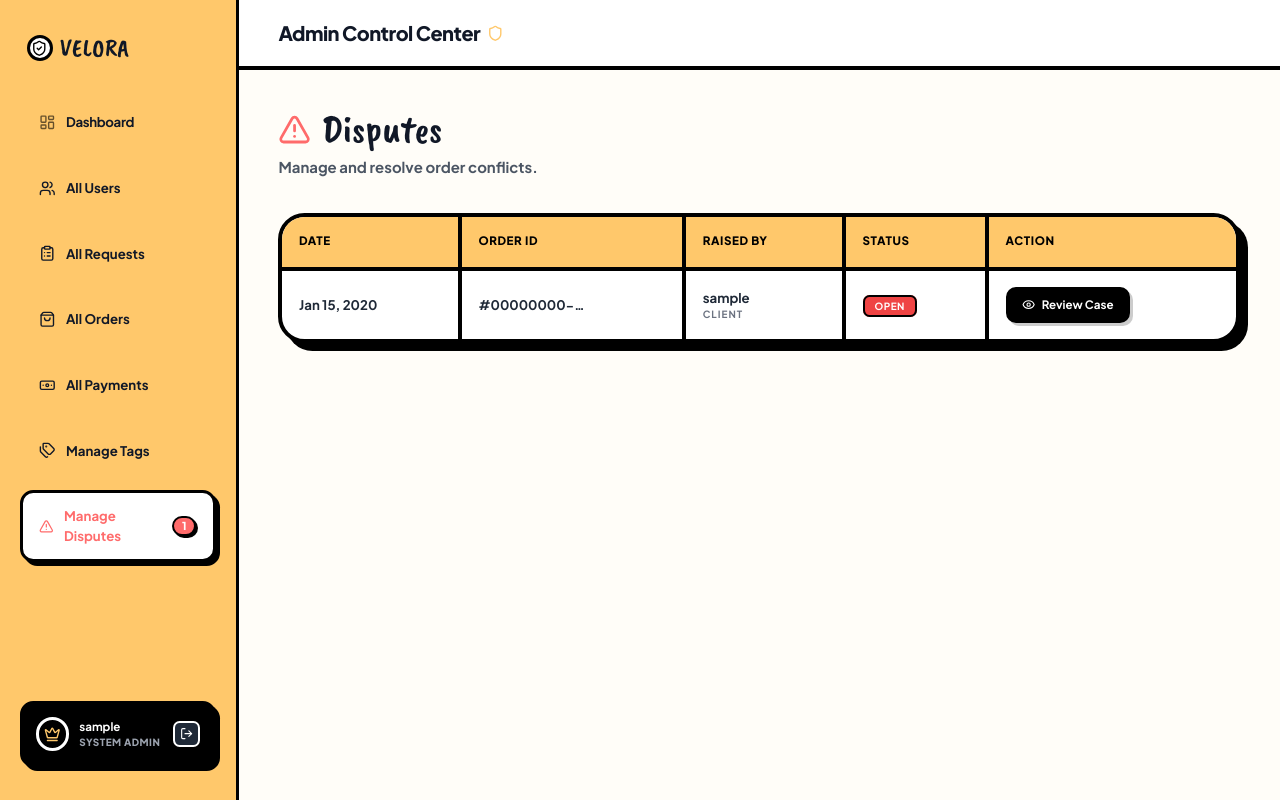
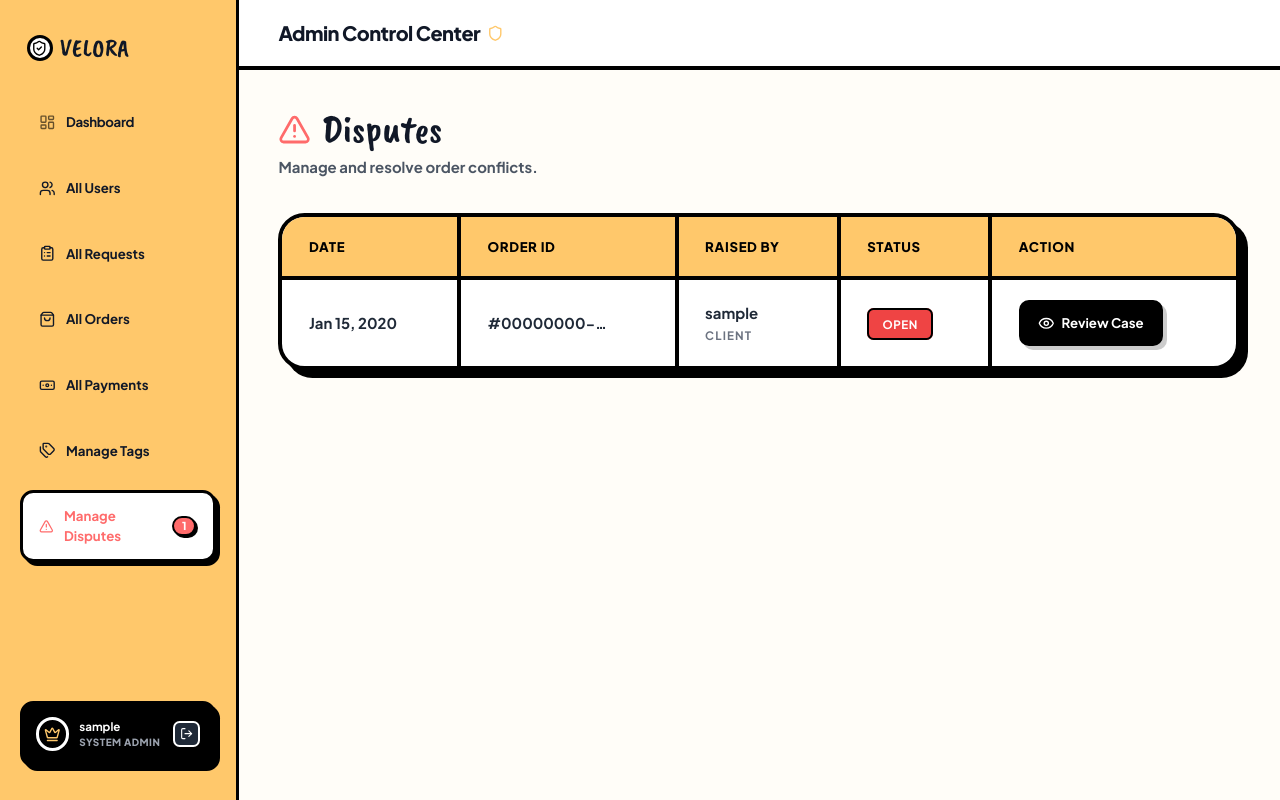
Before and after one commit to AmalSKumar0/Velora-, a Django app: page /users/admin/disputes/ in a window 1280 px wide. Run offline with Django 5.2, Linux system fonts and the light colour scheme; a user stored in the database is signed in; tables that the repository leaves empty hold one stand-in row (values such as "Sample post"); some libraries are stand-ins or nearby versions.

Commit message:
update: updated style in admin dispute page

```diff
--- a/templates/admin/disputes.html
+++ b/templates/admin/disputes.html
@@ -2,7 +2,7 @@
 {% load static %}
 
 {% block content %}
-<div class="p-6 lg:p-12 max-w-7xl mx-auto space-y-10">
+<div class="p-6 lg:p-12 max-w-[100rem] mx-auto space-y-10">
 
   <div class="flex flex-col md:flex-row justify-between items-start md:items-center gap-4">
     <div>
@@ -18,40 +18,40 @@
       <table class="w-full text-left border-collapse">
         <thead>
           <tr class="bg-[#ffc86b] border-b-[4px] border-black text-black">
-            <th class="p-5 font-black uppercase tracking-wider text-sm border-r-[4px] border-black">Date</th>
-            <th class="p-5 font-black uppercase tracking-wider text-sm border-r-[4px] border-black">Order ID</th>
-            <th class="p-5 font-black uppercase tracking-wider text-sm border-r-[4px] border-black">Raised By</th>
-            <th class="p-5 font-black uppercase tracking-wider text-sm border-r-[4px] border-black">Status</th>
-            <th class="p-5 font-black uppercase tracking-wider text-sm">Action</th>
+            <th class="py-6 px-8 font-black uppercase tracking-wider text-base border-r-[4px] border-black">Date</th>
+            <th class="py-6 px-8 font-black uppercase tracking-wider text-base border-r-[4px] border-black">Order ID</th>
+            <th class="py-6 px-8 font-black uppercase tracking-wider text-base border-r-[4px] border-black">Raised By</th>
+            <th class="py-6 px-8 font-black uppercase tracking-wider text-base border-r-[4px] border-black">Status</th>
+            <th class="py-6 px-8 font-black uppercase tracking-wider text-base">Action</th>
           </tr>
         </thead>
         <tbody class="font-medium text-gray-800 divide-y-[4px] divide-black">
           {% for dispute in disputes %}
             <tr class="hover:bg-[#fffdf8] transition-colors">
-              <td class="p-5 border-r-[4px] border-black font-bold">{{ dispute.created_at|date:"M d, Y" }}</td>
-              <td class="p-5 border-r-[4px] border-black font-bold">#{{ dispute.order.id|truncatechars:10 }}</td>
-              <td class="p-5 border-r-[4px] border-black font-bold">
+              <td class="py-6 px-8 border-r-[4px] border-black font-bold text-lg">{{ dispute.created_at|date:"M d, Y" }}</td>
+              <td class="py-6 px-8 border-r-[4px] border-black font-bold text-lg">#{{ dispute.order.id|truncatechars:10 }}</td>
+              <td class="py-6 px-8 border-r-[4px] border-black font-bold text-lg">
                   {{ dispute.raised_by.username }}
-                  <span class="text-xs text-gray-500 uppercase tracking-widest block">{{ dispute.raised_by.role }}</span>
+                  <span class="text-sm text-gray-500 uppercase tracking-widest block mt-1">{{ dispute.raised_by.role }}</span>
               </td>
-              <td class="p-5 border-r-[4px] border-black font-bold">
+              <td class="py-6 px-8 border-r-[4px] border-black font-bold text-lg">
                 {% if dispute.status == 'open' %}
-                  <span class="bg-red-500 text-white border-[2px] border-black px-3 py-1 rounded-lg text-xs uppercase tracking-wider">Open</span>
+                  <span class="bg-red-500 text-white border-[2px] border-black px-4 py-2 rounded-lg text-sm uppercase tracking-wider">Open</span>
                 {% elif dispute.status == 'resolved' %}
-                  <span class="bg-green-400 text-black border-[2px] border-black px-3 py-1 rounded-lg text-xs uppercase tracking-wider">Resolved</span>
+                  <span class="bg-green-400 text-black border-[2px] border-black px-4 py-2 rounded-lg text-sm uppercase tracking-wider">Resolved</span>
                 {% else %}
-                  <span class="bg-gray-300 text-black border-[2px] border-black px-3 py-1 rounded-lg text-xs uppercase tracking-wider">Rejected</span>
+                  <span class="bg-gray-300 text-black border-[2px] border-black px-4 py-2 rounded-lg text-sm uppercase tracking-wider">Rejected</span>
                 {% endif %}
               </td>
-              <td class="p-5">
-                <a href="{% url 'admin_dispute_detail' dispute.id %}" class="inline-flex items-center gap-2 bg-black text-white border-[3px] border-black px-4 py-2 rounded-xl font-bold text-sm hover:bg-gray-800 transition-all shadow-[3px_3px_0px_0px_rgba(0,0,0,0.2)] hover:shadow-none hover:translate-x-[3px] hover:translate-y-[3px]">
-                  <i data-lucide="eye" class="w-4 h-4"></i> Review Case
+              <td class="py-6 px-8">
+                <a href="{% url 'admin_dispute_detail' dispute.id %}" class="inline-flex items-center gap-2 bg-black text-white border-[3px] border-black px-5 py-3 rounded-xl font-bold text-base hover:bg-gray-800 transition-all shadow-[4px_4px_0px_0px_rgba(0,0,0,0.2)] hover:shadow-none hover:translate-x-[4px] hover:translate-y-[4px]">
+                  <i data-lucide="eye" class="w-5 h-5"></i> Review Case
                 </a>
               </td>
             </tr>
           {% empty %}
             <tr>
-              <td colspan="5" class="p-12 text-center text-gray-500 font-bold text-lg">No disputes found.</td>
+              <td colspan="5" class="py-16 px-8 text-center text-gray-500 font-bold text-2xl">No disputes found.</td>
             </tr>
           {% endfor %}
         </tbody>
```
